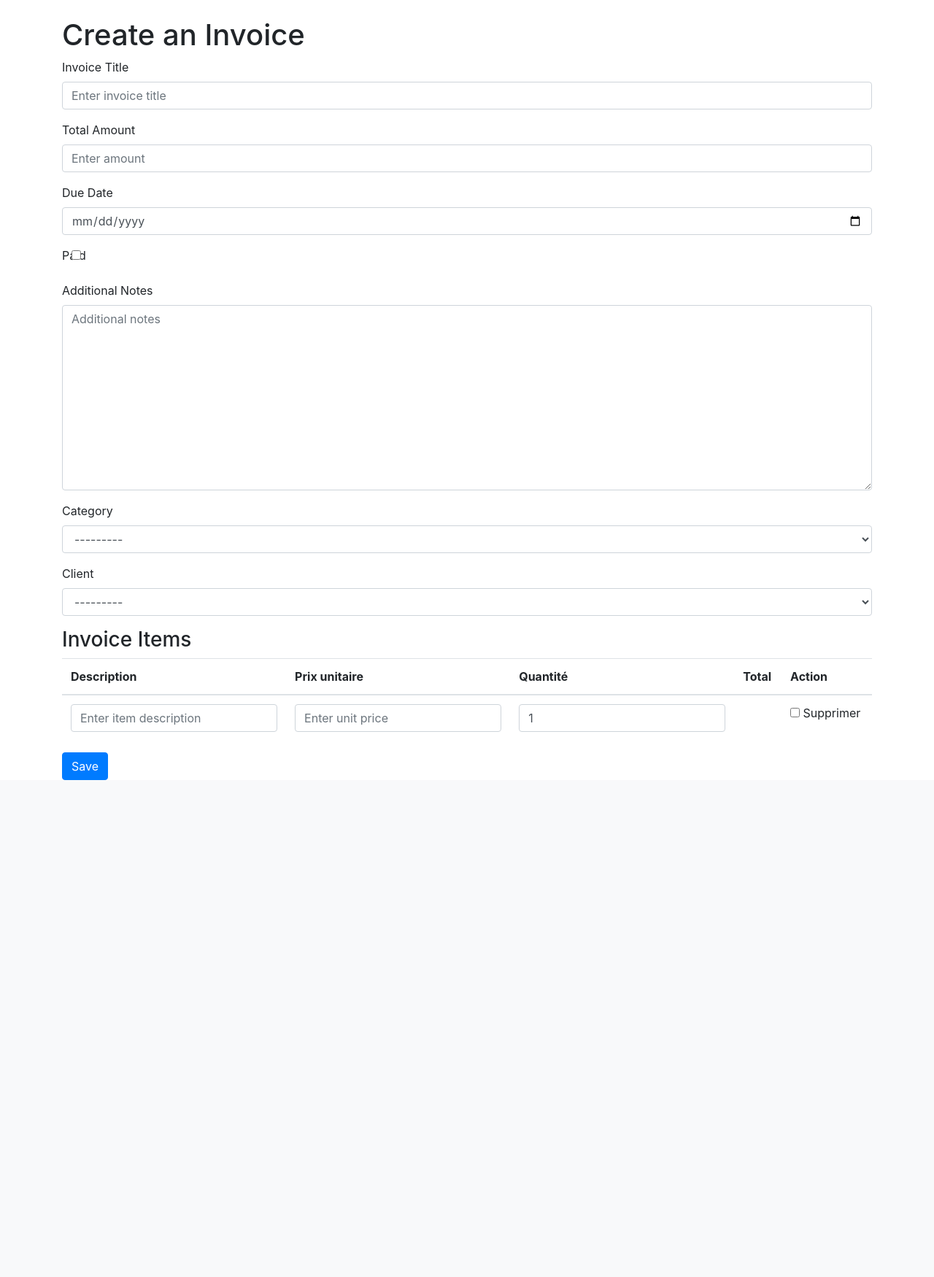
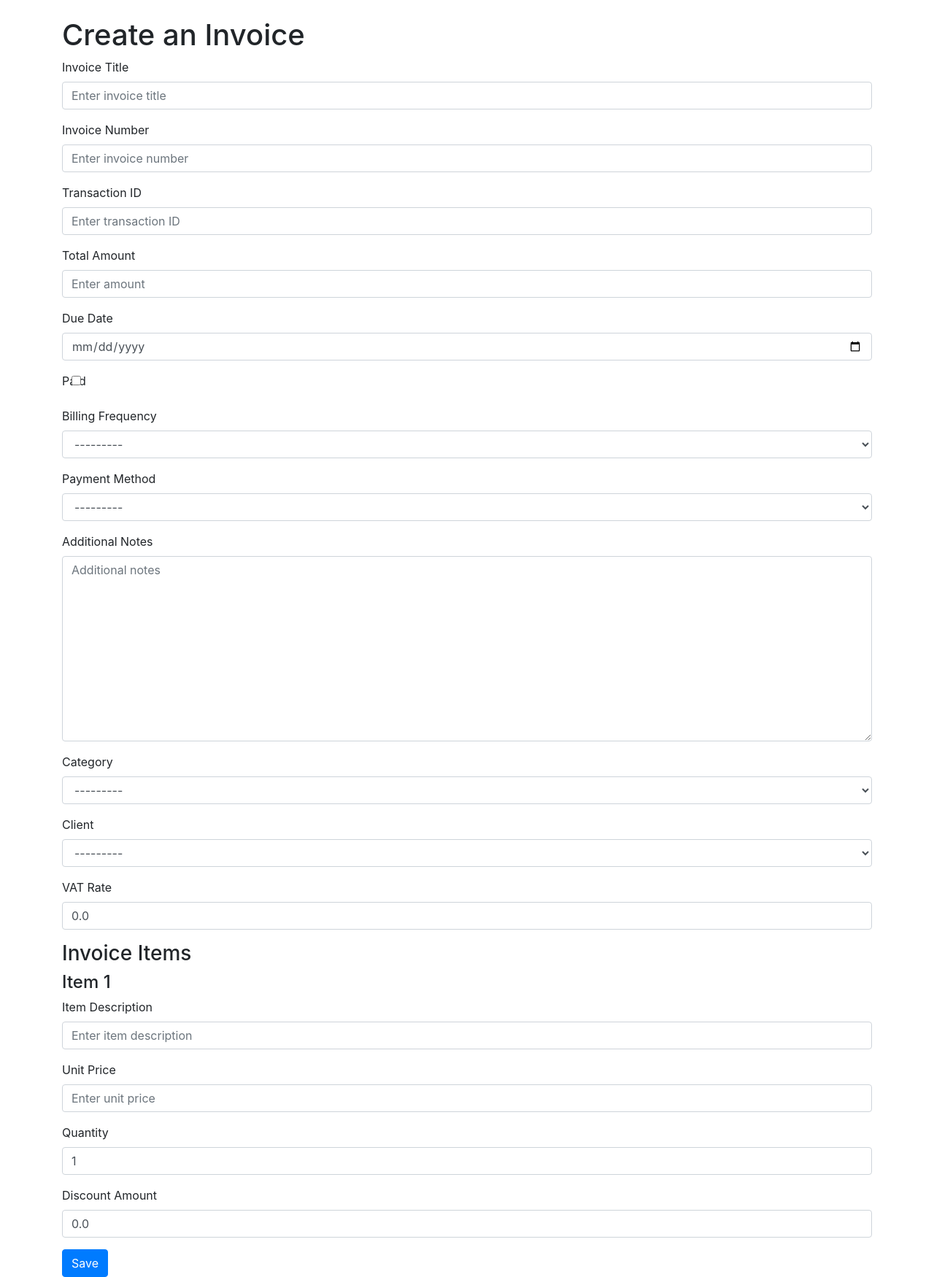
Before and after one commit to MandfredGRONDIN/Projet-Django-Gestion-Invoices, a Django app: page /invoices/create/ in a window 1280 px wide. Shown: the part 58-1808 px from the top of the page at 73% size. Before the commit the page ends 1127 px from the top, so only its background shows below. Run offline with Django 5.2, Linux system fonts and the light colour scheme; the visitor is signed in with stand-in values (Sample User, id 1); data comes from the database, SQL or seed files in the repository; data that the repository does not hold is empty; some libraries are stand-ins or nearby versions.

Commit message:
Finalisation de l'exercice

```diff
--- a/invoices/forms.py
+++ b/invoices/forms.py
@@ -1,5 +1,6 @@
 from django import forms
 from .models import Invoice, InvoiceItem
+from django.forms import inlineformset_factory
 
 class InvoiceForm(forms.ModelForm):
     class Meta:
@@ -33,3 +34,7 @@ class InvoiceItemForm(forms.ModelForm):
             'quantity': forms.NumberInput(attrs={'class': 'form-control', 'placeholder': 'Enter quantity'}),
             'discount': forms.NumberInput(attrs={'class': 'form-control', 'placeholder': 'Enter discount amount'}),
         }
+
+InvoiceItemFormSet = inlineformset_factory(
+    Invoice, InvoiceItem, form=InvoiceItemForm, extra=1, can_delete=True
+)
--- a/invoices/models.py
+++ b/invoices/models.py
@@ -15,6 +15,10 @@ class InvoiceItem(models.Model):
     def total_price(self):
         """Calcul du prix total pour l'élément de la facture, tenant compte de la réduction."""
         return (self.unit_price * self.quantity) - self.discount
+
+    def total_price_without_discount(self):
+        """Calcul du prix total pour l'élément de la facture, tenant compte de la réduction."""
+        return (self.unit_price * self.quantity)
 
     def __str__(self):
         return f"{self.description} - {self.total_price()} €"
@@ -44,6 +48,11 @@ class Invoice(models.Model):
         """Calcule le sous-total de la facture avant TVA."""
         return sum(item.total_price() for item in self.items.all())
 
+    def calculate_vat_amount(self):
+        """Calcule la TVA à partir du sous-total et du taux de TVA."""
+        subtotal = self.calculate_subtotal()
+        return (subtotal * self.vat_rate) / 100
+
     def calculate_total(self):
         """Calcule le montant total de la facture, y compris la TVA."""
         subtotal = self.calculate_subtotal()
--- a/invoices/templates/invoice_form.html
+++ b/invoices/templates/invoice_form.html
@@ -4,13 +4,22 @@
 
 {% block content %}
 <h1>{{ form.instance.pk|yesno:"Edit an Invoice,Create an Invoice" }}</h1>
-
 <form method="POST">
     {% csrf_token %}
 
     <div class="mb-3">
         <label for="{{ form.title.id_for_label }}" class="form-label">{{ form.title.label }}</label>
         {{ form.title }}
+    </div>
+
+    <div class="mb-3">
+        <label for="{{ form.invoice_number.id_for_label }}" class="form-label">{{ form.invoice_number.label }}</label>
+        {{ form.invoice_number }}
+    </div>
+
+    <div class="mb-3">
+        <label for="{{ form.transaction_id.id_for_label }}" class="form-label">{{ form.transaction_id.label }}</label>
+        {{ form.transaction_id }}
     </div>
 
     <div class="mb-3">
@@ -29,6 +38,16 @@
     </div>
 
     <div class="mb-3">
+        <label for="{{ form.billing_frequency.id_for_label }}" class="form-label">{{ form.billing_frequency.label }}</label>
+        {{ form.billing_frequency }}
+    </div>
+
+    <div class="mb-3">
+        <label for="{{ form.payment_method.id_for_label }}" class="form-label">{{ form.payment_method.label }}</label>
+        {{ form.payment_method }}
+    </div>
+
+    <div class="mb-3">
         <label for="{{ form.notes.id_for_label }}" class="form-label">{{ form.notes.label }}</label>
         {{ form.notes }}
     </div>
@@ -43,35 +62,74 @@
         {{ form.client }}
     </div>
 
+    <div class="mb-3">
+        <label for="{{ form.vat_rate.id_for_label }}" class="form-label">{{ form.vat_rate.label }}</label>
+        {{ form.vat_rate }}
+    </div>
+
     <h3>Invoice Items</h3>
-    {{ items.management_form }}
-    <table class="table">
-        <thead>
-            <tr>
-                <th>Description</th>
-                <th>Prix unitaire</th>
-                <th>Quantité</th>
-                <th>Total</th>
-                <th>Action</th>
-            </tr>
-        </thead>
-        <tbody>
-            {% for item in items %}
-            <tr>
-                <td>{{ item.description }}</td>
-                <td>{{ item.unit_price }}</td>
-                <td>{{ item.quantity }}</td>
-                <td>{{ item.total_price }}</td>
-                <td>
-                    {% if item.id %}
-                    {{ item.DELETE }} Supprimer
-                    {% endif %}
-                </td>
-            </tr>
-            {% endfor %}
-        </tbody>
-    </table>
+    <div id="invoice-items">
+        {{ invoice_items.management_form }}
+        {% for item_form in invoice_items %}
+            <div class="mb-3">
+                <h4>Item {{ forloop.counter }}</h4>
+
+                {{ item_form.id }}
+
+                <label for="{{ item_form.description.id_for_label }}" class="form-label">{{ item_form.description.label }}</label>
+                {{ item_form.description }}
+            </div>
+
+            <div class="mb-3">
+                <label for="{{ item_form.unit_price.id_for_label }}" class="form-label">{{ item_form.unit_price.label }}</label>
+                {{ item_form.unit_price }}
+            </div>
+
+            <div class="mb-3">
+                <label for="{{ item_form.quantity.id_for_label }}" class="form-label">{{ item_form.quantity.label }}</label>
+                {{ item_form.quantity }}
+            </div>
+
+            <div class="mb-3">
+                <label for="{{ item_form.discount.id_for_label }}" class="form-label">{{ item_form.discount.label }}</label>
+                {{ item_form.discount }}
+            </div>
+
+            {% if item_form.instance.pk %}
+                <div class="mb-3">
+                    <input type="checkbox" name="{{ item_form.prefix }}-DELETE" id="{{ item_form.prefix }}-DELETE" />
+                    <label for="{{ item_form.prefix }}-DELETE">Delete</label>
+                </div>
+            {% endif %}
+        {% endfor %}
+    </div>
+
 
     <button type="submit" class="btn btn-primary">Save</button>
 </form>
+
+{% if invoice_items.non_form_errors %}
+    <div class="alert alert-danger">
+        <strong>There were errors with the invoice items:</strong>
+        <ul>
+        {% for error in invoice_items.non_form_errors %}
+            <li>{{ error }}</li>
+        {% endfor %}
+        </ul>
+    </div>
+{% endif %}
+
+{% for item_form in invoice_items %}
+    {% if item_form.errors %}
+        <div class="alert alert-danger">
+            <strong>Errors in Item {{ forloop.counter }}:</strong>
+            <ul>
+            {% for field, errors in item_form.errors.items %}
+                <li>{{ field }}: {{ errors|join:", " }}</li>
+            {% endfor %}
+            </ul>
+        </div>
+    {% endif %}
+{% endfor %}
+
 {% endblock %}
--- a/invoices/views.py
+++ b/invoices/views.py
@@ -2,7 +2,9 @@ from django.shortcuts import render, redirect
 from django.contrib.auth.mixins import LoginRequiredMixin, PermissionRequiredMixin
 from django.views.generic import ListView, CreateView, UpdateView, DeleteView, DetailView
 from .models import Invoice, Client, InvoiceItem
+from categories.models import Category
 from .forms import InvoiceForm, InvoiceItemForm
+from django.forms import modelformset_factory
 from django.urls import reverse_lazy
 from django.forms import inlineformset_factory
 
@@ -33,22 +35,28 @@ class InvoiceCreateView(LoginRequiredMixin, PermissionRequiredMixin, CreateView)
     permission_required = 'invoices.add_invoice'
 
     def get_context_data(self, **kwargs):
-        data = super().get_context_data(**kwargs)
+        context = super().get_context_data(**kwargs)
         if self.request.POST:
-            data['items'] = InvoiceItemFormSet(self.request.POST)
+            context['invoice_items'] = InvoiceItemFormSet(self.request.POST)
         else:
-            data['items'] = InvoiceItemFormSet()
-        return data
+            context['invoice_items'] = InvoiceItemFormSet(queryset=InvoiceItem.objects.none())
+        return context
 
     def form_valid(self, form):
+        print("Form is valid and being processed.")
         context = self.get_context_data()
-        items = context['items']
-        self.object = form.save()
-
-        if items.is_valid():
-            items.instance = self.object
-            items.save()
-        return super().form_valid(form)
+        invoice_items = context['invoice_items']
+        if invoice_items.is_valid():
+            invoice = form.save(commit=False)
+            if not invoice.category:
+                category, created = Category.objects.get_or_create(name='Others')
+                invoice.category = category
+            invoice.save()
+            invoice_items.instance = invoice
+            invoice_items.save()
+            return super().form_valid(form)
+        else:
+            return self.form_invalid(form)
 
 class InvoiceUpdateView(LoginRequiredMixin, PermissionRequiredMixin, UpdateView):
     model = Invoice
@@ -58,22 +66,33 @@ class InvoiceUpdateView(LoginRequiredMixin, PermissionRequiredMixin, UpdateView)
     permission_required = 'invoices.change_invoice'
 
     def get_context_data(self, **kwargs):
-        data = super().get_context_data(**kwargs)
+        context = super().get_context_data(**kwargs)
+        InvoiceItemFormSet = inlineformset_factory(Invoice, InvoiceItem, form=InvoiceItemForm, extra=0, can_delete=True)
         if self.request.POST:
-            data['items'] = InvoiceItemFormSet(self.request.POST, instance=self.object)
+            context['invoice_items'] = InvoiceItemFormSet(self.request.POST, instance=self.object)
         else:
-            data['items'] = InvoiceItemFormSet(instance=self.object)
-        return data
+            context['invoice_items'] = InvoiceItemFormSet(instance=self.object)
+        return context
 
     def form_valid(self, form):
         context = self.get_context_data()
-        items = context['items']
-        self.object = form.save()
+        invoice_items = context['invoice_items']
 
-        if items.is_valid():
-            items.instance = self.object
-            items.save()
-        return super().form_valid(form)
+        if invoice_items.is_valid():
+            invoice = form.save(commit=False)
+            if not invoice.category:
+                category, created = Category.objects.get_or_create(name='Others')
+                invoice.category = category
+            invoice.save()
+
+            invoice_items.instance = invoice
+            invoice_items.save()
+
+            return super().form_valid(form)
+        else:
+            print("Invoice items are not valid.")
+            print(invoice_items.errors)  # Affiche les erreurs du formset dans la console
+            return self.form_invalid(form)
 
 class InvoiceDeleteView(LoginRequiredMixin, PermissionRequiredMixin, DeleteView):
     model = Invoice
```
Also changed, not shown: invoices/templates/invoice_detail.html (+59 -9 lines), README.md (added), categories/migrations/0001_initial.py, clients/migrations/0001_initial.py, invoices/migrations/0001_initial.py, logs/migrations/0001_initial.py.
